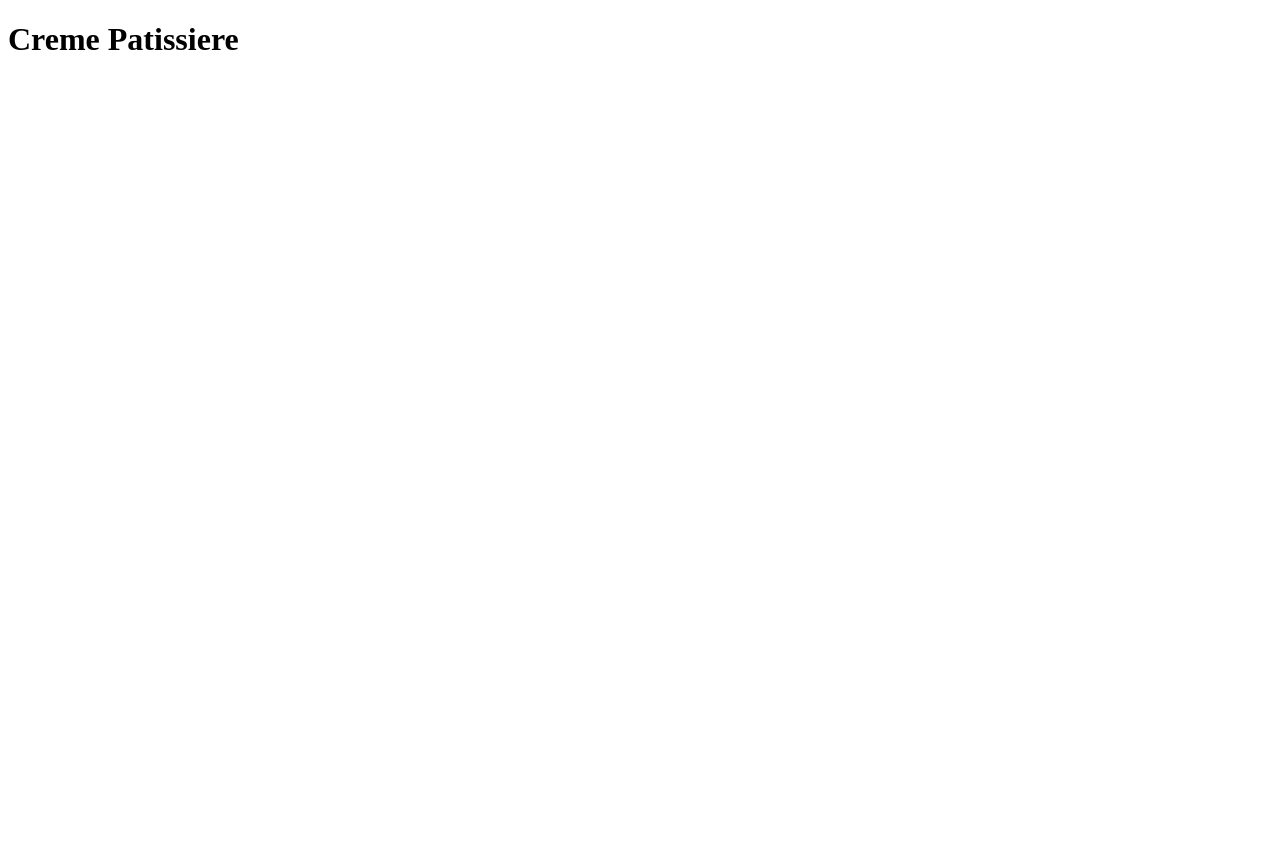
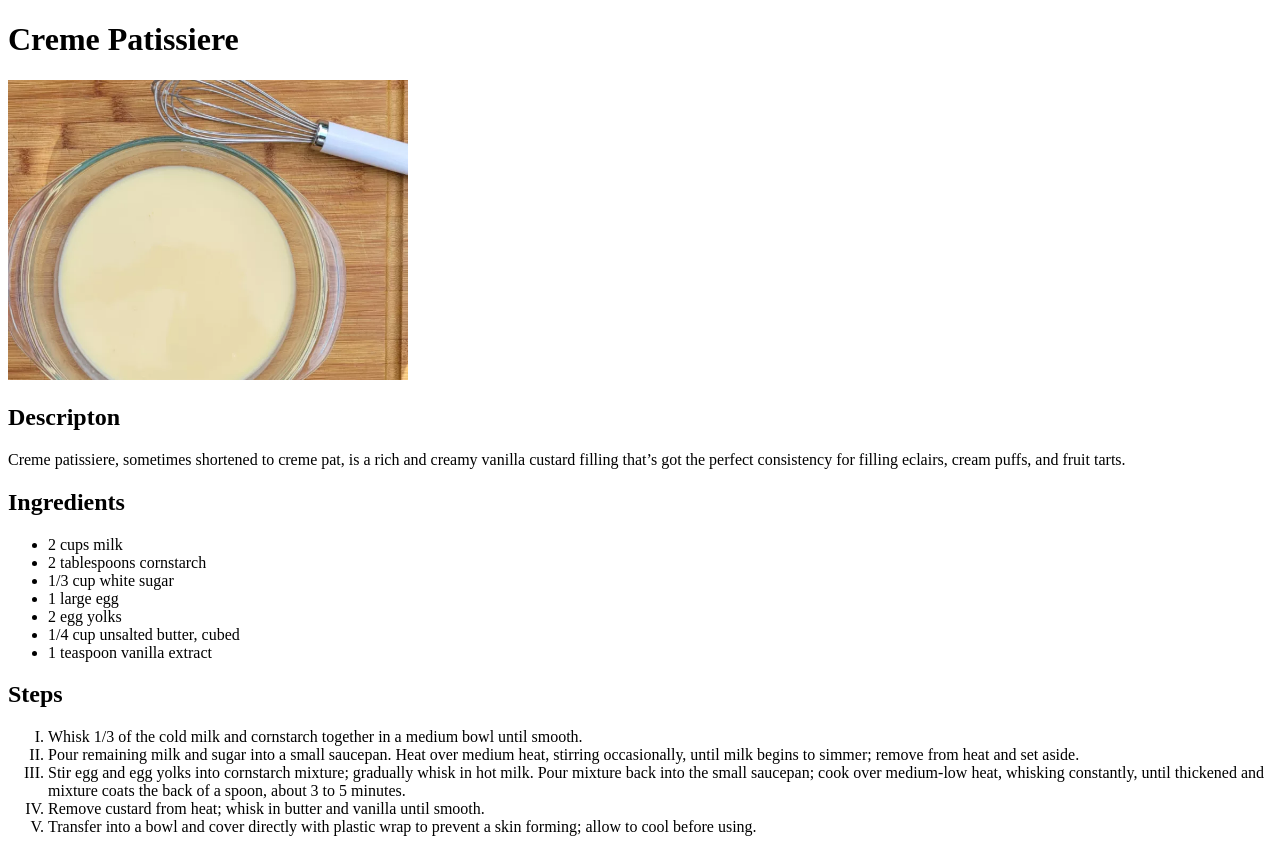
Before and after one commit to IvanPagani/odin-recipes, a plain HTML site: page recipes/creme-patissiere.html in a window 1280 px wide. Before the commit the page ends 800 px from the top, so only its background shows below. Drawn offline with Linux system fonts and the light colour scheme.

Commit message:
Add image of creme patissiere and edit recipes
Added an image of creme patissiere and edited the recipe of creme
patissiere to have the image, the description, infredientes and steps

```diff
--- a/recipes/creme-patissiere.html
+++ b/recipes/creme-patissiere.html
@@ -6,6 +6,32 @@
 </head>
 <body>
     <h1>Creme Patissiere</h1>
-
+    <img src="./creme-patissiere.webp" alt="Image of creme patissiere." width="400" height="300">
+    <h2>Descripton</h2>
+    <p>Creme patissiere, sometimes shortened to creme pat, is a rich and creamy vanilla custard filling
+        that’s got the perfect consistency for filling eclairs, cream puffs, and fruit tarts.
+    </p>
+    <h2>Ingredients</h2>
+    <ul>
+        <li>2 cups milk</li>
+        <li>2 tablespoons cornstarch</li>
+        <li>1/3 cup white sugar</li>
+        <li>1 large egg</li>
+        <li>2 egg yolks</li>
+        <li>1/4 cup unsalted butter, cubed</li>
+        <li>1 teaspoon vanilla extract</li>
+    </ul>
+    <h2>Steps</h2>
+    <ol type="I">
+        <li>Whisk 1/3 of the cold milk and cornstarch together in a medium bowl until smooth.</li>
+        <li>Pour remaining milk and sugar into a small saucepan. Heat over medium heat, stirring occasionally,
+            until milk begins to simmer; remove from heat and set aside.</li>
+        <li>Stir egg and egg yolks into cornstarch mixture; gradually whisk in hot milk. Pour mixture back
+            into the small saucepan; cook over medium-low heat, whisking constantly, until thickened and mixture
+            coats the back of a spoon, about 3 to 5 minutes.</li>
+        <li>Remove custard from heat; whisk in butter and vanilla until smooth.</li>
+        <li>Transfer into a bowl and cover directly with plastic wrap to prevent a skin forming; allow to cool
+            before using.</li>
+    </ol>
 </body>
 </html>
```
Also changed, not shown: recipes/creme-patissiere.webp (added).
